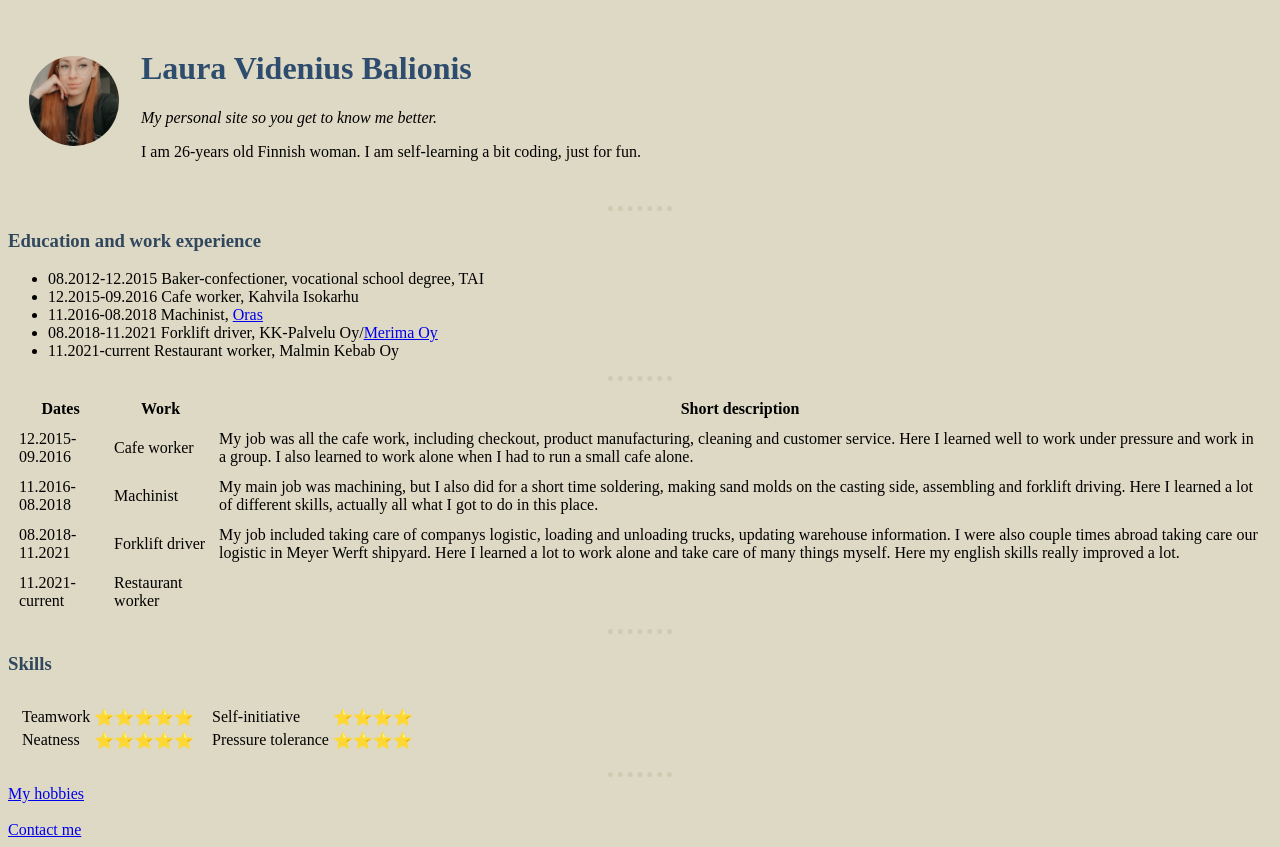
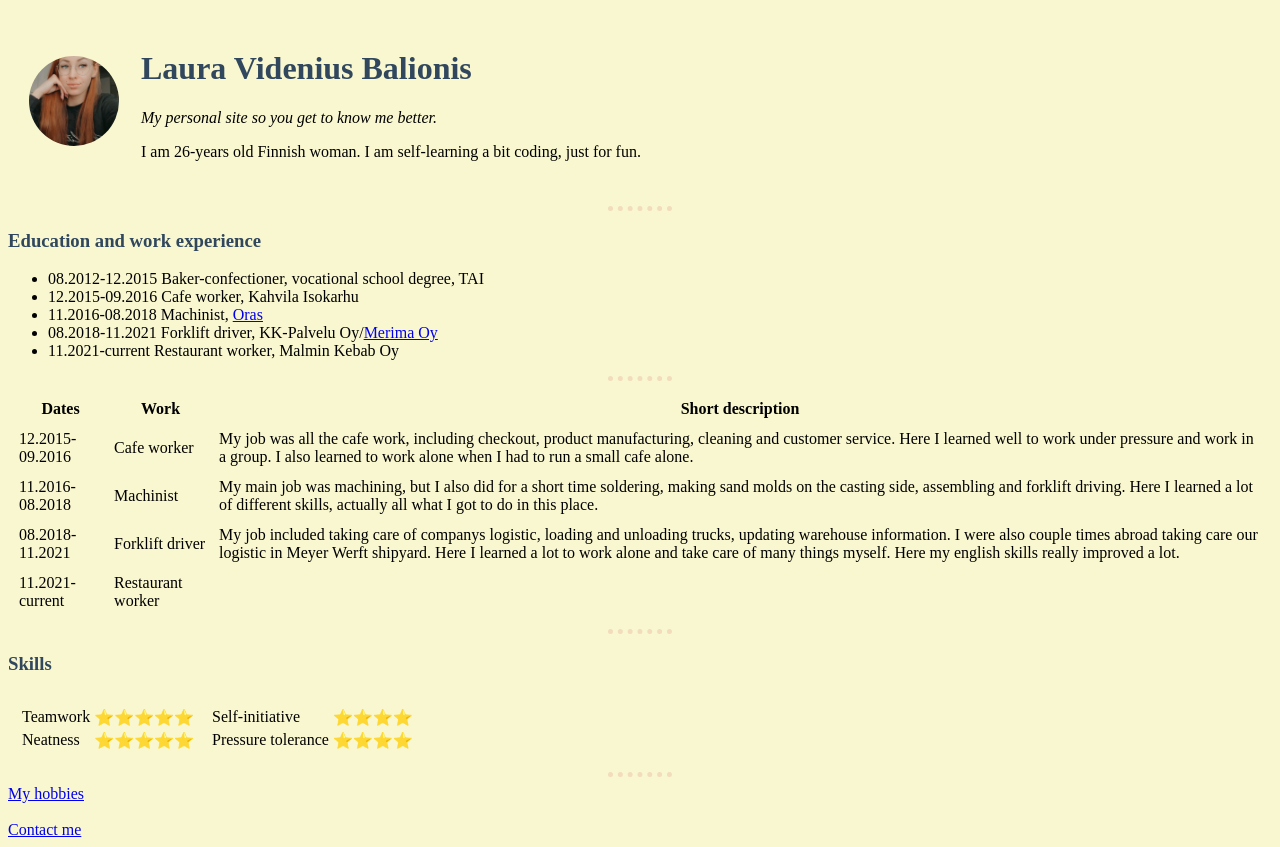
Before and after one commit to Lauravideniusbalionis/L.VidBal, a plain HTML site: page index.html in a window 1280 px wide. Drawn offline with Linux system fonts and the light colour scheme.

Commit message:
Add files via upload

```diff
--- a/style.css
+++ b/style.css
@@ -3,10 +3,10 @@ img{
     border-radius: 50px;
 }
 body {
-    background-color: #DED9C4;
+    background-color: #F9F7CF;
  }
  h1 {
-    color: #2E4C6D;
+    color: #30475E;
 }
 h3 {
     color: #30475E;
@@ -14,7 +14,7 @@ h3 {
 hr {
      border-style: none;
      border-top-style: dotted;
-     border-color: #D0CAB2;
+     border-color: #F2DCBB;
      border-width: 5px;
      width: 5%;
 }
```
